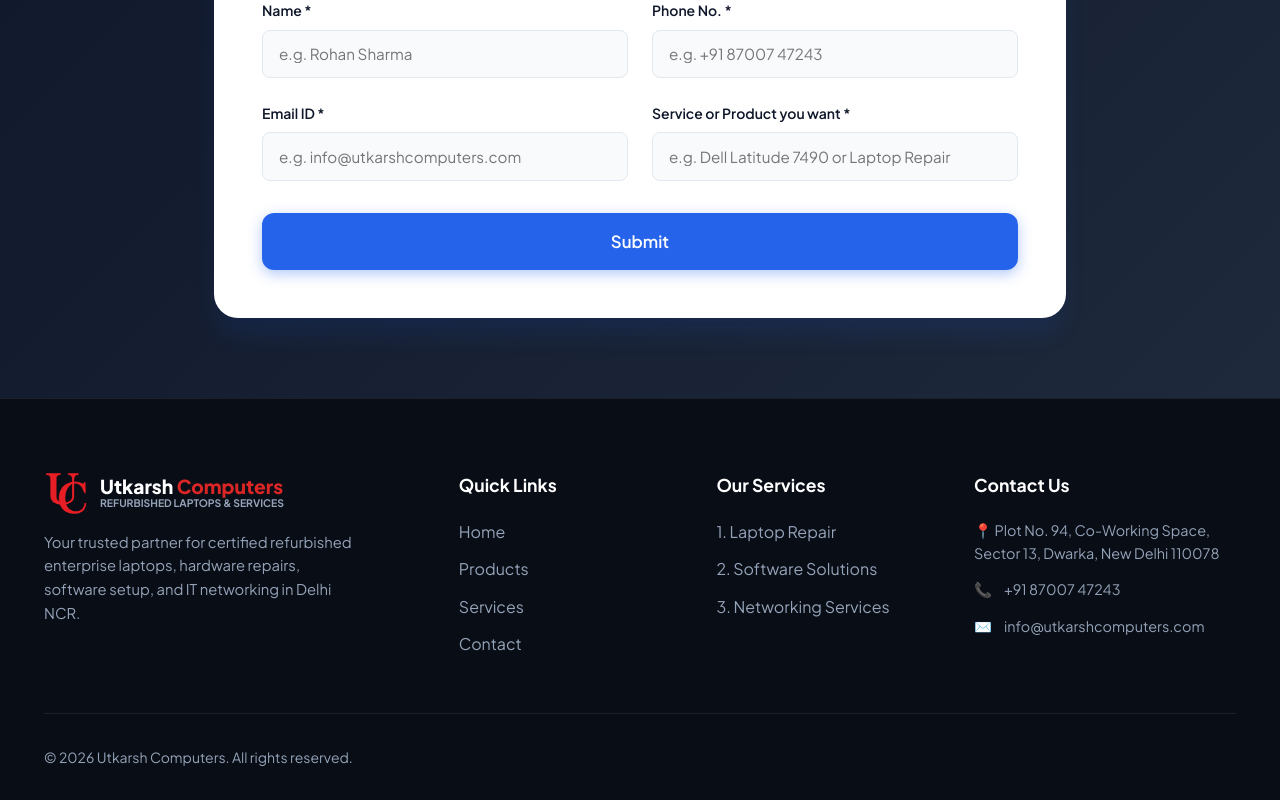
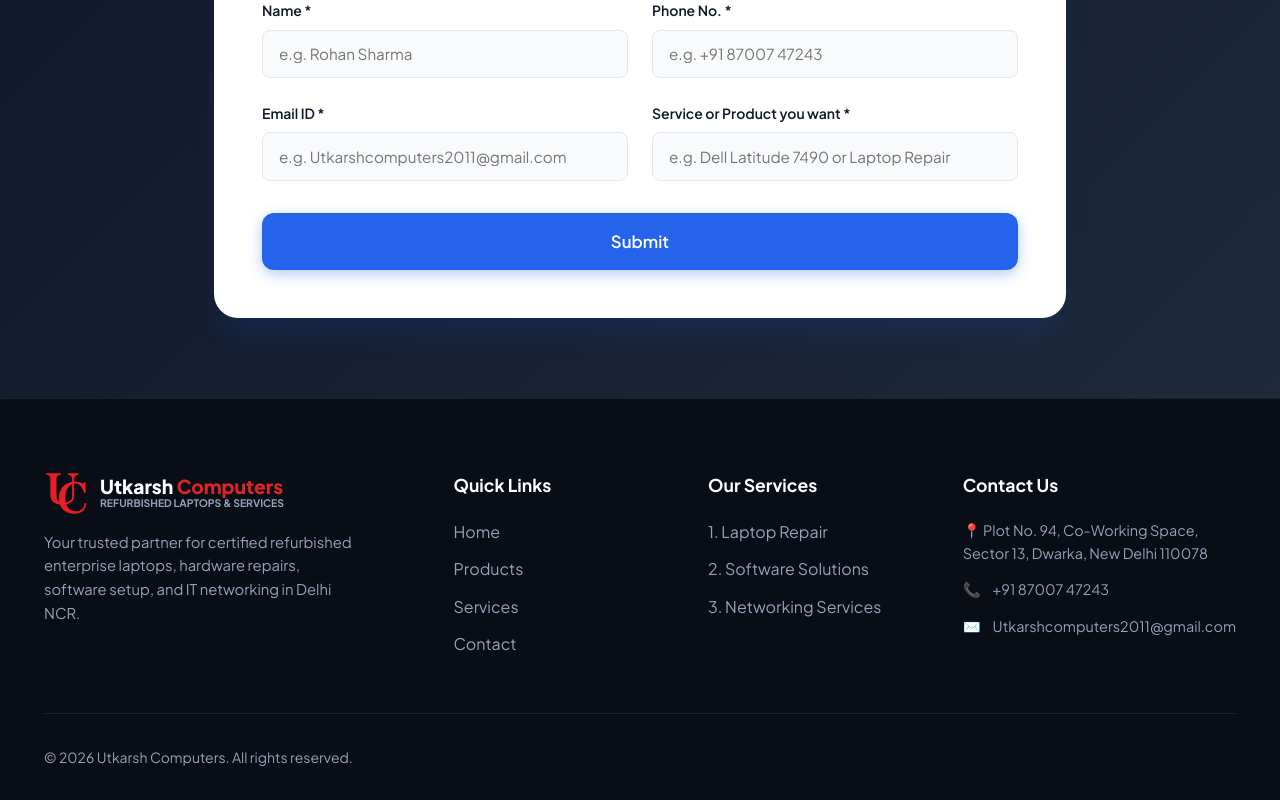
Before and after one commit to hemantgondhwal/utkarshcomputer, a Next.js app: page / in a window 1280 px wide. Shown: the part 6896-7696 px from the top of the page. Built offline with nearby package versions, Linux system fonts and the light colour scheme.

Commit message:
Update public contact email ID to Utkarshcomputers2011@gmail.com

```diff
--- a/index.html
+++ b/index.html
@@ -2500,7 +2500,7 @@
             <!-- Email ID -->
             <div class="form-group" id="groupEmail">
               <label for="email" class="form-label">Email ID *</label>
-              <input type="email" id="email" class="form-input" placeholder="e.g. info@utkarshcomputers.com" required />
+              <input type="email" id="email" class="form-input" placeholder="e.g. Utkarshcomputers2011@gmail.com" required />
               <span class="error-msg">Please enter a valid email address.</span>
             </div>
 
@@ -2618,7 +2618,7 @@
                 <path d="M4 4h16c1.1 0 2 .9 2 2v12c0 1.1-.9 2-2 2H4c-1.1 0-2-.9-2-2V6c0-1.1.9-2 2-2z"></path>
                 <polyline points="22,6 12,13 2,6"></polyline>
               </svg>
-              <a href="mailto:info@utkarshcomputers.com" style="color: inherit;">info@utkarshcomputers.com</a>
+              <a href="mailto:Utkarshcomputers2011@gmail.com" style="color: inherit;">Utkarshcomputers2011@gmail.com</a>
             </div>
             <div class="contact-item">
               <svg class="contact-icon" viewBox="0 0 24 24" fill="none" stroke="currentColor" stroke-width="2">
--- a/src/app/page.js
+++ b/src/app/page.js
@@ -1150,7 +1150,7 @@ export default function Home() {
                       <input
                         type="email"
                         className="form-input"
-                        placeholder="e.g. info@utkarshcomputers.com"
+                        placeholder="e.g. Utkarshcomputers2011@gmail.com"
                         value={formData.email}
                         onChange={(e) => setFormData({ ...formData, email: e.target.value })}
                       />
@@ -1246,7 +1246,7 @@ export default function Home() {
                   📞 <a href="tel:+918700747243">+91 87007 47243</a>
                 </li>
                 <li className="contact-item">
-                  ✉️ <a href="mailto:info@utkarshcomputers.com">info@utkarshcomputers.com</a>
+                  ✉️ <a href="mailto:Utkarshcomputers2011@gmail.com">Utkarshcomputers2011@gmail.com</a>
                 </li>
               </ul>
             </div>
```
